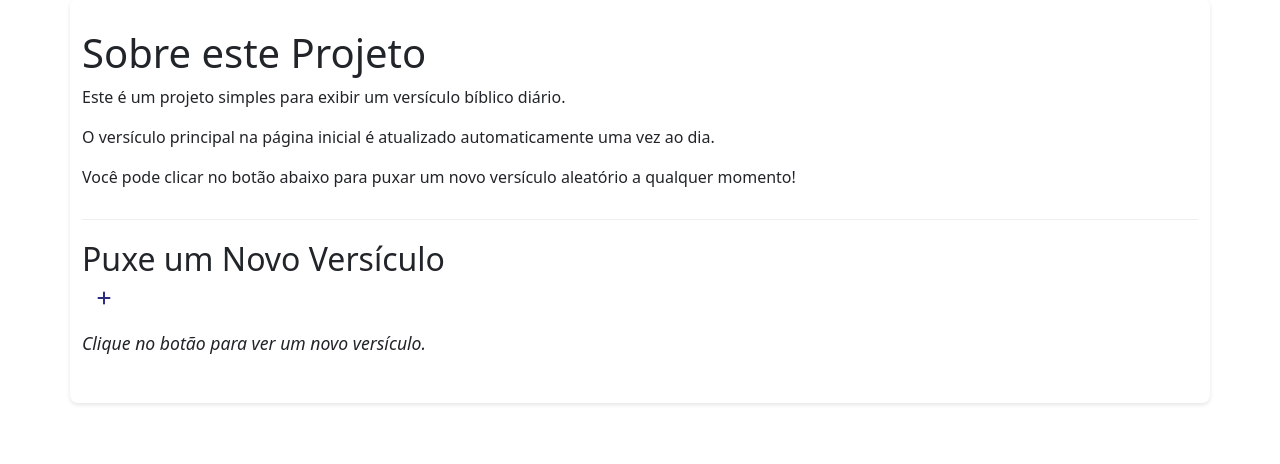
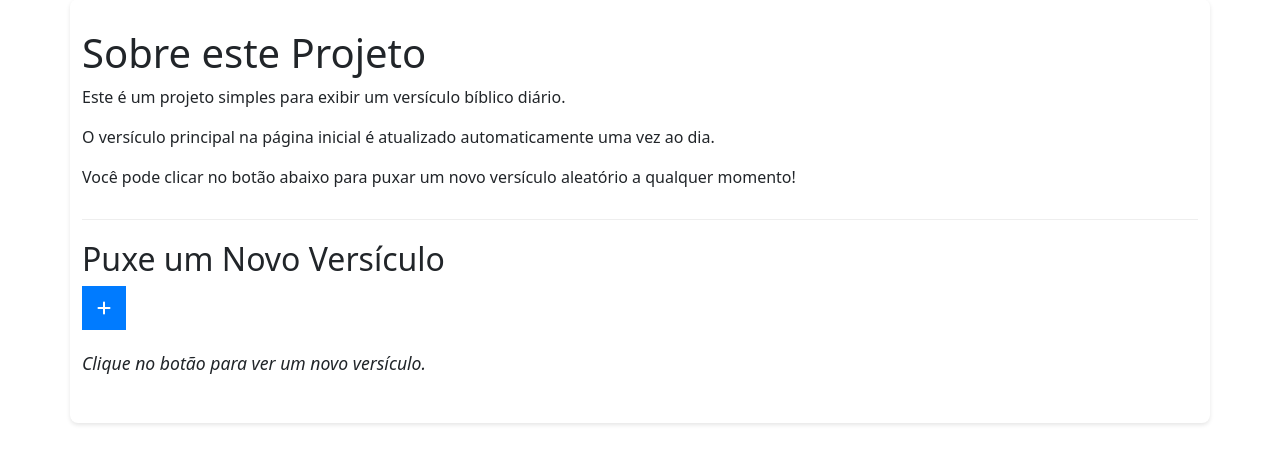
Before and after one commit to murilo-bassan/biblia_diaria, a Flask app: page /about in a window 1280 px wide. Shown: the part 127-591 px from the top of the page. Run offline with Flask 3, Linux system fonts and the light colour scheme.

Commit message:
style: mudança no botão

```diff
--- a/templates/about.html
+++ b/templates/about.html
@@ -42,21 +42,19 @@
         font-size: 0.8em;
         color: #777;
     }
-    #fetchNewVerseButton {
+    button {
         padding: 10px 15px;
-        font-size: 1em;
-        color: rgb(44, 44, 133);
+        font-size: 0.5em;
+        background-color: #007bff;
+        color: white;
         border: none;
         border-radius: 10px;
         cursor: pointer;
         transition: background-color 0.3s ease;
-        transition: color white 0.3s ease;
     }
-    #fetchNewVerseButton:hover {
+    button:hover {
         background-color: #0056b3;
     }
-
-
 </style>
 </head>
 <body>
@@ -71,7 +69,7 @@
 
         <div class="new-verse-section">
             <h2>Puxe um Novo Versículo</h2>
-            <a id="fetchNewVerseButton"><i class="fa-solid fa-plus"></i></a>
+            <button id="fetchNewVerseButton"><i class="fa-solid fa-plus"></i></button>
             <div id="newVerseDisplay" style="margin-top: 20px;">
                 <p class="new-verse-text">Clique no botão para ver um novo versículo.</p>
                 <p class="new-verse-reference"></p>
```
